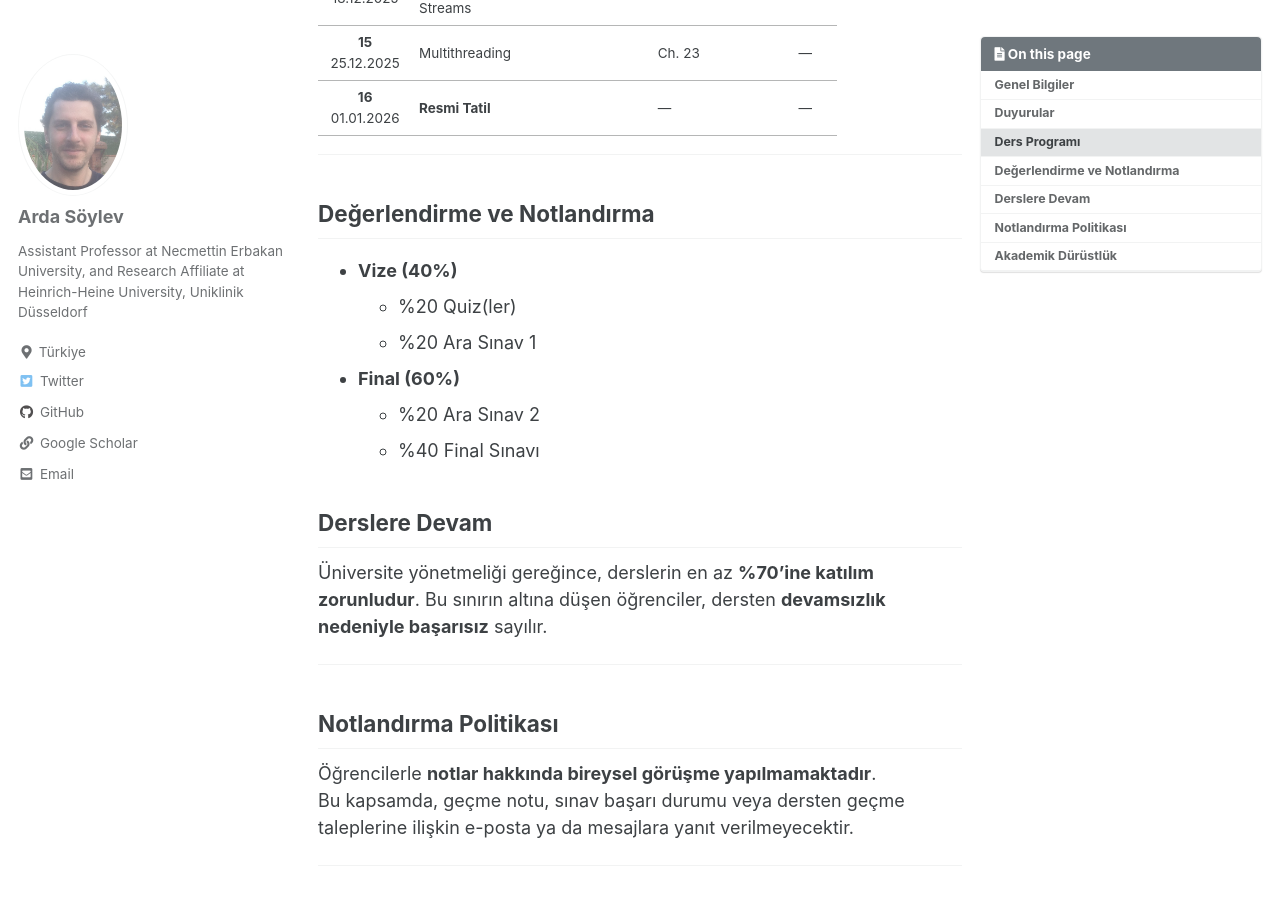
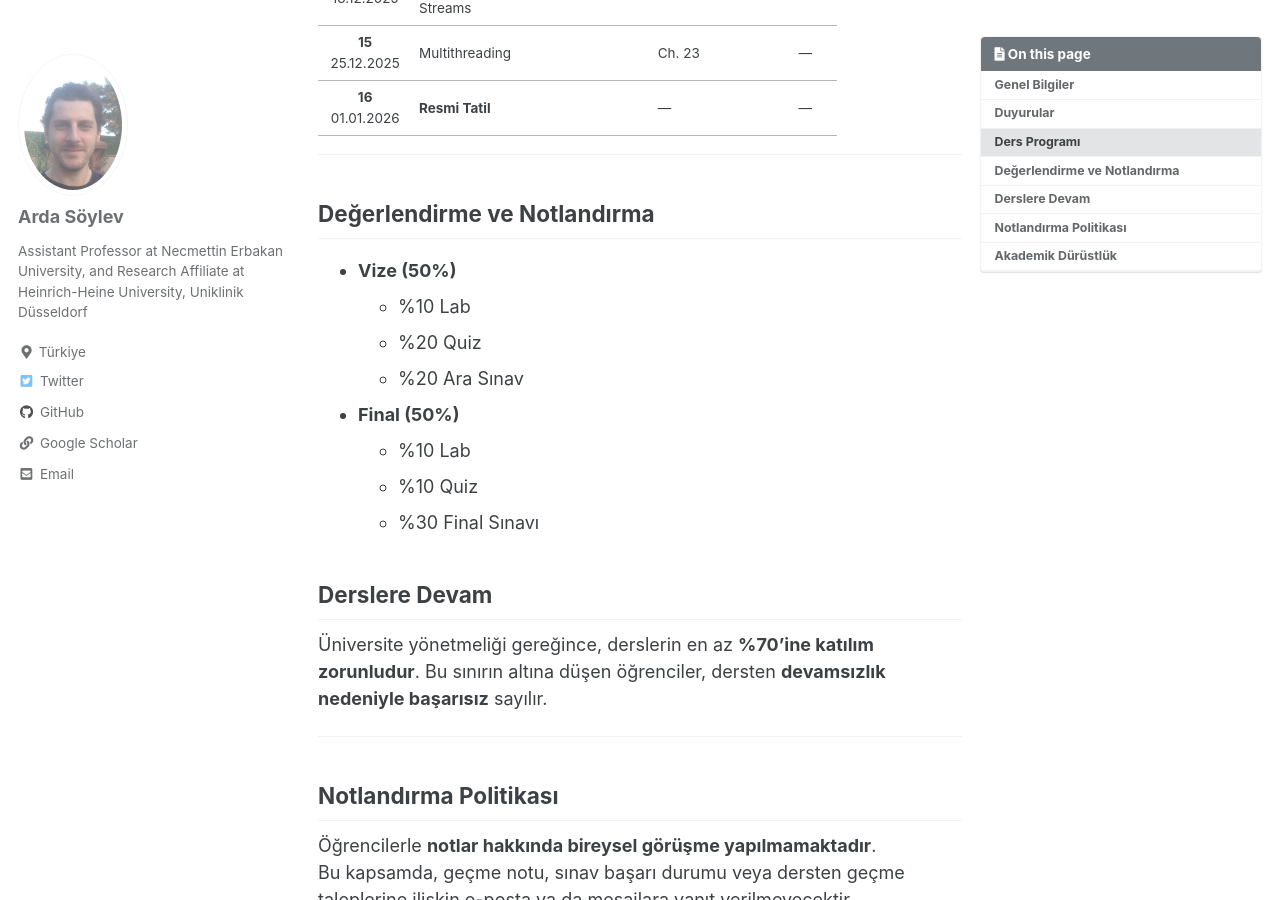
Before and after one commit to asylvz/asylvz.github.io, a Jekyll site: the page built from _pages/courses/bil203.md, in a window 1280 px wide and 900 px high, scrolled down 1579 px. Built offline with Jekyll 4.4.1, drawn with Linux system fonts in a browser that asks for light colours; cached includes are drawn as plain includes.

Commit message:
updated bil203

```diff
--- a/_pages/courses/bil203.md
+++ b/_pages/courses/bil203.md
@@ -52,13 +52,15 @@ sidebar:
 
 ## Değerlendirme ve Notlandırma
 
-- **Vize (40%)**
-  - %20 Quiz(ler)
-  - %20 Ara Sınav 1
+- **Vize (50%)**
+  - %10 Lab
+  - %20 Quiz
+  - %20 Ara Sınav
 
-- **Final (60%)**
-  - %20 Ara Sınav 2
-  - %40 Final Sınavı
+- **Final (50%)**
+  - %10 Lab
+  - %10 Quiz
+  - %30 Final Sınavı
 
 
 ## Derslere Devam
```
Also changed, not shown: 2 other files.
